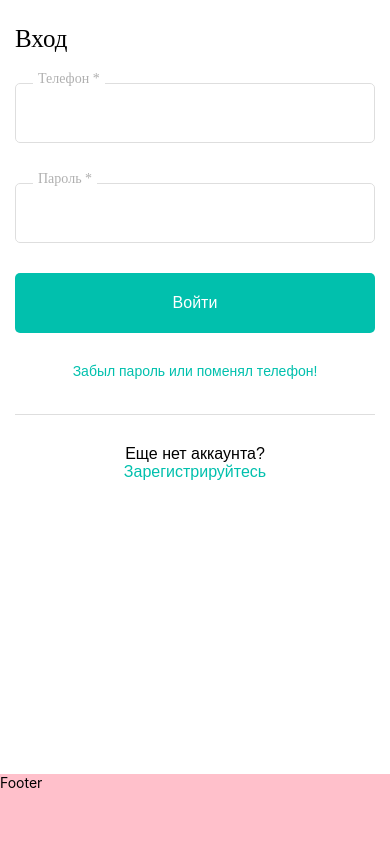
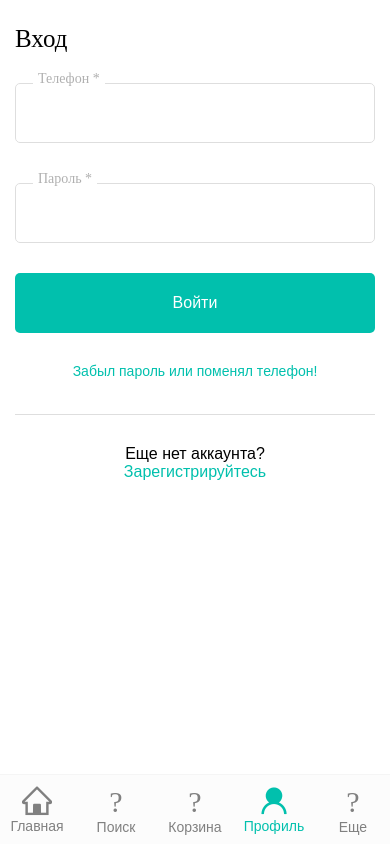
Before and after one commit to sergantche/AuthScreen, a React Native app: screen / in a window 390 px wide. Built offline with nearby package versions, Linux system fonts and the light colour scheme.

Commit message:
finish screen render excepting Modal window

```diff
--- a/App.js
+++ b/App.js
@@ -8,17 +8,50 @@ import {
   KeyboardAvoidingView,
   StyleSheet,
 } from 'react-native';
+import IconAntDesign from 'react-native-vector-icons/AntDesign';
 
 // Constants
 const correctPassword = '1234';
+const menuItems = [
+  ['home', 'Главная'],
+  ['search1', 'Поиск'],
+  ['shoppingcart', 'Корзина'],
+  ['user', 'Профиль'],
+  ['ellipsis1', 'Еще'],
+];
 
-const Footer = props => {
-  return (
-    <View style={styles.footer}>
-      <Text>Footer</Text>
-    </View>
-  );
-};
+class Footer extends React.Component {
+  constructor(props) {
+    super(props);
+    this.state = {
+      activeSection: 3,
+    };
+  }
+
+  render() {
+    return (
+      <View style={styles.footer}>
+        {menuItems.map((item, index) => {
+          const color = this.state.activeSection == index ? '#01c0ad' : 'gray';
+          return (
+            <TouchableOpacity
+              key={index}
+              style={styles.footerItem}
+              onPress={() => {
+                this.setState({activeSection: index});
+              }}>
+              <IconAntDesign
+                color={color}
+                name={item[0]}
+                size={30}></IconAntDesign>
+              <Text style={[styles.footerText, {color}]}>{item[1]}</Text>
+            </TouchableOpacity>
+          );
+        })}
+      </View>
+    );
+  }
+}
 
 export default class AuthScreen extends React.Component {
   constructor(props) {
@@ -181,8 +214,22 @@ const styles = StyleSheet.create({
     fontSize: 16,
   },
   footer: {
-    backgroundColor: 'pink',
+    backgroundColor: '#fcfcfc',
     width: '100%',
     height: 70,
+    flexDirection: 'row',
+    justifyContent: 'space-between',
+    borderTopWidth: 1,
+    borderTopColor: '#f5f5f5',
+  },
+  footerItem: {
+    width: '19%',
+    height: '100%',
+    justifyContent: 'center',
+    alignItems: 'center',
+  },
+  footerText: {
+    fontFamily: 'sans-serif',
+    fontSize: 14,
   },
 });
--- a/package.json
+++ b/package.json
@@ -11,7 +11,8 @@
   },
   "dependencies": {
     "react": "16.11.0",
-    "react-native": "0.62.0"
+    "react-native": "0.62.0",
+    "react-native-vector-icons": "^6.6.0"
   },
   "devDependencies": {
     "@babel/core": "7.9.0",
```
Also changed, not shown: 3 other files (tests, documents, lock files or other folders).
